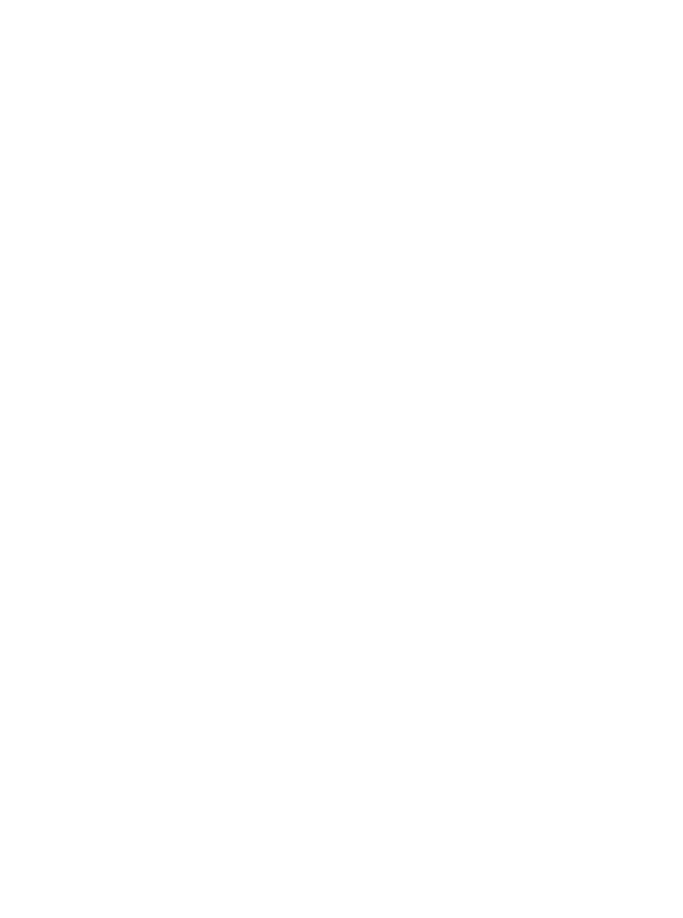
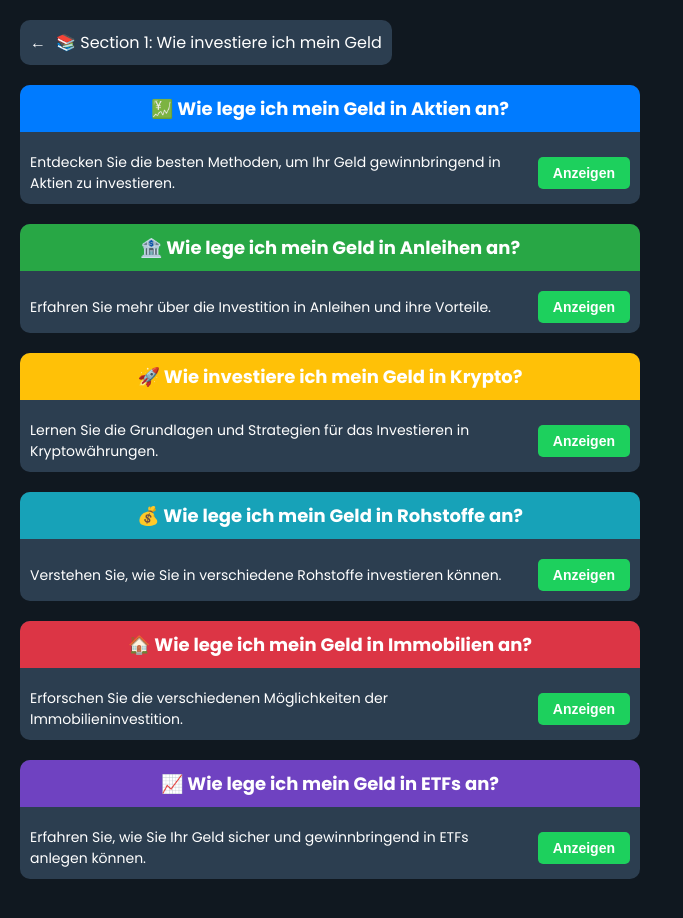
Before and after one commit to jugendInvestiert/jugendInvestiert.github.io, a plain HTML site: page section1.html in a window 1280 px wide. Shown: the whole page, without its empty margins (0-683 px from the left). Before the commit the page ends 800 px from the top, so only its background shows below. Drawn offline with Linux system fonts and the light colour scheme.

Commit message:
design update

```diff
--- a/course1.html
+++ b/course1.html
@@ -3,45 +3,126 @@
 <head>
     <meta charset="UTF-8">
     <meta name="viewport" content="width=device-width, initial-scale=1.0">
-    <title>Finanzwissen für die Jugend</title>
-    <link rel="stylesheet" href="styles.css">
+    <title>JugendInvestiert Courses</title>
+    <link href="https://fonts.googleapis.com/css2?family=Poppins:wght@400;700&display=swap" rel="stylesheet">
+    <style>
+        body {
+            font-family: 'Poppins', Arial, sans-serif;
+            margin: 0;
+            padding: 0;
+            background-color: #101820;
+            color: white;
+            overflow-x: hidden; /* Prevent horizontal scroll */
+        }
+        .navbar {
+            position: fixed;
+            top: 0;
+            left: 0;
+            width: 100%;
+            background-color: #333;
+            color: white;
+            display: flex;
+            justify-content: space-between;
+            align-items: center;
+            padding: 10px;
+            z-index: 1000; /* Make sure it stays on top */
+        }
+        .navbar .cross {
+            font-size: 1.5em;
+            cursor: pointer;
+        }
+        .navbar .cross:hover {
+            color: #00C4CC; /* Miami blue */
+        }
+        .scroll-bar-container {
+            position: fixed;
+            top: 0;
+            left: 0;
+            width: 100%;
+            height: 5px;
+            background-color: #444;
+            z-index: 1000; /* Make sure it stays on top */
+        }
+        .scroll-bar {
+            height: 100%;
+            width: 0%;
+            background-color: #1dd05d;
+            transition: width 0.2s;
+        }
+        body {
+            margin-top: 40px; /* Ensure content is below the navbar */
+        }
+        .content {
+            padding: 20px;
+            display: flex;
+            flex-direction: column;
+            align-items: flex-start;
+        }
+        #course-details {
+            padding: 20px;
+            background-color: #2C3E50;
+            border-radius: 10px;
+        }
+        .example {
+            background-color: #1B2631; /* Dark blue tone */
+            padding: 15px;
+            border-radius: 8px;
+            margin-top: 10px;
+        }
+    </style>
 </head>
 <body>
-    <main>
-        <section class="lessons">
-        <h2>Unsere Lektionen</h2>
-    <div class="wide-container">
-            <article>
-                <h1>Lektion 1: Wie lege ich mein Geld in Aktien an?</h1>
-                <p>Bei Investitionen bevorzugen wir langfristige, risikoarme Anlagen. Im Folgenden werden wir einige dieser Anlageklassen genauer betrachten</p>
-                <h2>A. Die Aktie</h2>
-                <p>Eine Aktie repräsentiert einen Anteil am Eigenkapital eines Unternehmens. Durch den Kauf von Aktien erwirbt man ein Stück des Unternehmens und wird damit zum Miteigentümer. Der Wert einer Aktie kann sich je nach der finanziellen Performance des Unternehmens sowie Angebot und Nachfrage ändern.</p>
-                <h3>Beispiel:</h3>
-                <img src="apple.jpg">
-                <p>Stellen Sie sich vor, Sie entscheiden sich, in Apple-Aktien zu investieren. Sie kaufen Aktien von Apple (AAPL) für 150 US-Dollar pro Aktie. Wenn der Preis der Apple-Aktie nach Ihrem Kauf steigt, sagen wir auf 200 US-Dollar pro Aktie, können Sie Ihre Aktien zu einem höheren Preis verkaufen und einen Gewinn von 50 US-Dollar pro Aktie erzielen.
-                    Wenn jedoch der Preis der Apple-Aktie nach Ihrem Kauf fällt, sagen wir auf 120 US-Dollar pro Aktie, und Sie entscheiden sich, Ihre Aktien zu diesem Preis zu verkaufen, würden Sie einen Verlust von 30 US-Dollar pro Aktie erleiden.
-                    Zusammenfassend: Beim Investieren in Apple-Aktien oder jede andere Aktie können Sie Geld verdienen, wenn der Aktienkurs steigt, indem Sie Ihre Aktien zu einem höheren Preis verkaufen. Wenn jedoch der Aktienkurs fällt, können Sie einen Verlust erleiden, wenn Sie Ihre Aktien zu einem niedrigeren Preis verkaufen als dem, den Sie dafür bezahlt haben.</p>
-                <h2>B. Diversifizieren</h2>
-                <p>Wie bereits gezeigt, kann das Investieren in nur eine Aktie riskant sein. Daher ist es ratsam, das Risiko zu streuen, indem man sein Kapital auf verschiedene Anlagen verteilt. Dies nennt man Diversifizierung. Durch die Diversifizierung kann man das Risiko mindern, da Verluste in einer Anlage durch Gewinne in anderen Anlagen ausgeglichen werden können. Auf diese Weise kann man sein Portfolio stabilisieren und langfristig erfolgreich sein.</p>
-                <h3>Hier spricht man von einem Aktion Portfolio</h3>
-                <img src="portfolio.jpg">
-                <p>Mit einem breit diversifizierten Aktienportfolio investieren wir nun in mehrere Aktien aus verschiedenen Branchen. Dadurch wird das Risiko gestreut, da Verluste in einer Branche durch Gewinne in anderen Branchen ausgeglichen werden können. Obwohl die potenziellen Gewinne möglicherweise nicht so hoch sind wie bei der Investition in eine einzelne Aktie, ist das Risiko insgesamt geringer. Es ist jedoch wichtig, Aktien aus verschiedenen Sektoren auszuwählen, um das Risiko weiter zu minimieren und langfristig stabile Renditen zu erzielen.</p>
-                <h3>Der Index</h3>
-                <p>Das Erstellen eines eigenen Aktienportfolios ist besonders für Anfänger eine Herausforderung da die richtigen Aktien auszuwählen und ein ausgewogenes Portfolio zusammenzustellen äußerst anspruchsvoll ist. Eine einfachere Option für Anfänger ist es, in einen Index zu investieren. Im grunde ist ein Index ein großes Aktion Portfolio was von anderen geleitet wird</p>
-                <h3>Beispiel: Der S&P500</h3>
-                <img src="sp500.jpg">
-                <p>Der <a href="https://en.wikipedia.org/wiki/S%26P_500">S&P 500</a> ist einer der bekanntesten Aktienindizes weltweit und gilt als Maßstab für die allgemeine Performance des US-Aktienmarktes. Er umfasst die 500 größten börsennotierten Unternehmen in den USA und spiegelt somit die Performance eines breiten Querschnitts der US-Wirtschaft wider.Ein Investment im S&P 500 bietet eine breite Diversifizierung und reduziert das Risiko im Vergleich zum Investieren in einzelne Aktien. Da der Index aus 500 Unternehmen besteht, gleichen sich einzelne Gewinne und Verluste aus, was zu einer insgesamt stabileren Performance führt.</p>
-                <p>Hier sind einige andere Beispiele für Aktienindizes:
 
-                    <li><b>Dow Jones Industrial Average (DJIA)</b>: Ein Index, der die Performance von 30 bedeutenden Industrieunternehmen in den USA verfolgt.</li>
-                    <li><b>NASDAQ Composite</b>: Ein Index, der die Performance aller Aktien an der NASDAQ-Börse widerspiegelt, darunter viele Technologieunternehmen.</li>
-                    <li><b>DAX</b>: Der wichtigste deutsche Aktienindex, der die Performance der 30 größten Unternehmen an der Frankfurter Wertpapierbörse widerspiegelt.</li>
-                    </p>
-            </article>
+    <div class="navbar">
+        <div class="cross" onclick="window.location.href='section1.html'">✖</div>
     </div>
-    </main>
-    <footer>
-        <p>&copy; 2024 JugendInvestiert. Alle Rechte vorbehalten.</p>
-    </footer>
+
+    <div class="scroll-bar-container">
+        <div class="scroll-bar" id="scroll-bar"></div>
+    </div>
+
+    <div id="course-details">
+        <div class="container">
+            <h2>Lektion 1: Wie lege ich mein Geld in Aktien an?</h2>
+            <p>Bei Investitionen bevorzugen wir langfristige, risikoarme Anlagen. Im Folgenden werden wir einige dieser Anlageklassen genauer betrachten:</p>
+            <h3>A. Die Aktie</h3>
+            <p>Eine Aktie repräsentiert einen Anteil am Eigenkapital eines Unternehmens. Durch den Kauf von Aktien erwirbt man ein Stück des Unternehmens und wird damit zum Miteigentümer. Der Wert einer Aktie kann sich je nach der finanziellen Performance des Unternehmens sowie Angebot und Nachfrage ändern.</p>
+            <div class="example">
+                <h4>Beispiel:</h4>
+                <p>Stellen Sie sich vor, Sie entscheiden sich, in Apple-Aktien zu investieren. Sie kaufen Aktien von Apple (AAPL) für 150 US-Dollar pro Aktie. Wenn der Preis der Apple-Aktie nach Ihrem Kauf steigt, sagen wir auf 200 US-Dollar pro Aktie, können Sie Ihre Aktien zu einem höheren Preis verkaufen und einen Gewinn von 50 US-Dollar pro Aktie erzielen. Wenn jedoch der Preis der Apple-Aktie nach Ihrem Kauf fällt, sagen wir auf 120 US-Dollar pro Aktie, und Sie entscheiden sich, Ihre Aktien zu diesem Preis zu verkaufen, würden Sie einen Verlust von 30 US-Dollar pro Aktie erleiden.</p>
+                <p>Zusammenfassend: Beim Investieren in Apple-Aktien oder jede andere Aktie können Sie Geld verdienen, wenn der Aktienkurs steigt, indem Sie Ihre Aktien zu einem höheren Preis verkaufen. Wenn jedoch der Aktienkurs fällt, können Sie einen Verlust erleiden, wenn Sie Ihre Aktien zu einem niedrigeren Preis verkaufen als dem, den Sie dafür bezahlt haben.</p>
+            </div>
+            <h3>B. Diversifizieren</h3>
+            <p>Wie bereits gezeigt, kann das Investieren in nur eine Aktie riskant sein. Daher ist es ratsam, das Risiko zu streuen, indem man sein Kapital auf verschiedene Anlagen verteilt. Dies nennt man Diversifizierung. Durch die Diversifizierung kann man das Risiko mindern, da Verluste in einer Anlage durch Gewinne in anderen Anlagen ausgeglichen werden können. Auf diese Weise kann man sein Portfolio stabilisieren und langfristig erfolgreich sein.</p>
+            <p>Hier spricht man von einem Aktion Portfolio.</p>
+            <p>Mit einem breit diversifizierten Aktienportfolio investieren wir nun in mehrere Aktien aus verschiedenen Branchen. Dadurch wird das Risiko gestreut, da Verluste in einer Branche durch Gewinne in anderen Branchen ausgeglichen werden können. Obwohl die potenziellen Gewinne möglicherweise nicht so hoch sind wie bei der Investition in eine einzelne Aktie, ist das Risiko insgesamt geringer. Es ist jedoch wichtig, Aktien aus verschiedenen Sektoren auszuwählen, um das Risiko weiter zu minimieren und langfristig stabile Renditen zu erzielen.</p>
+            <h3>Der Index</h3>
+            <p>Das Erstellen eines eigenen Aktienportfolios ist besonders für Anfänger eine Herausforderung, da die richtigen Aktien auszuwählen und ein ausgewogenes Portfolio zusammenzustellen äußerst anspruchsvoll ist. Eine einfachere Option für Anfänger ist es, in einen Index zu investieren. Im Grunde ist ein Index ein großes Aktion Portfolio was von anderen geleitet wird.</p>
+            <div class="example">
+                <h4>Beispiel: Der S&P500</h4>
+                <p>Der S&P 500 ist einer der bekanntesten Aktienindizes weltweit und gilt als Maßstab für die allgemeine Performance des US-Aktienmarktes. Er umfasst die 500 größten börsennotierten Unternehmen in den USA und spiegelt somit die Performance eines breiten Querschnitts der US-Wirtschaft wider. Ein Investment im S&P 500 bietet eine breite Diversifizierung und reduziert das Risiko im Vergleich zum Investieren in einzelne Aktien. Da der Index aus 500 Unternehmen besteht, gleichen sich einzelne Gewinne und Verluste aus, was zu einer insgesamt stabileren Performance führt.</p>
+            </div>
+            <p>Hier sind einige andere Beispiele für Aktienindizes:</p>
+            <ul>
+                <li>Dow Jones Industrial Average (DJIA): Ein Index, der die Performance von 30 bedeutenden Industrieunternehmen in den USA verfolgt.</li>
+                <li>NASDAQ Composite: Ein Index, der die Performance aller Aktien an der NASDAQ-Börse widerspiegelt, darunter viele Technologieunternehmen.</li>
+                <li>DAX: Der wichtigste deutsche Aktienindex, der die Performance der 30 größten Unternehmen an der Frankfurter Wertpapierbörse widerspiegelt.</li>
+            </ul>
+        </div>
+    </div>
+
+    <script>
+        function updateScrollBar() {
+            const scrollBar = document.getElementById('scroll-bar');
+            const scrollHeight = document.documentElement.scrollHeight;
+            const clientHeight = document.documentElement.clientHeight;
+            const scrollTop = window.scrollY;
+            const scrollPercent = (scrollTop / (scrollHeight - clientHeight)) * 100;
+            scrollBar.style.width = scrollPercent + '%';
+        }
+
+        window.addEventListener('scroll', updateScrollBar);
+        window.addEventListener('resize', updateScrollBar);
+    </script>
 </body>
 </html>
--- a/section1.html
+++ b/section1.html
@@ -0,0 +1,218 @@
+<!DOCTYPE html>
+<html lang="de">
+<head>
+    <meta charset="UTF-8">
+    <meta name="viewport" content="width=device-width, initial-scale=1.0">
+    <title>JugendInvestiert Courses</title>
+    <link href="https://fonts.googleapis.com/css2?family=Poppins:wght@400;700&display=swap" rel="stylesheet">
+    <style>
+        body {
+            font-family: 'Poppins', Arial, sans-serif;
+            margin: 0;
+            padding: 0;
+            background-color: #101820; /* Dark background color */
+            color: white;
+            overflow-x: hidden; /* Prevent horizontal scroll */
+        }
+
+        .content {
+            padding: 20px;
+            display: flex;
+            flex-direction: column;
+            align-items: flex-start;
+        }
+
+        .header {
+            display: flex;
+            align-items: center;
+            background-color: #2C3E50; /* Dark header color */
+            padding: 10px;
+            border-radius: 10px;
+            margin-bottom: 20px;
+        }
+
+        .arrow {
+            cursor: pointer;
+            margin-right: 10px;
+        }
+
+        .course {
+            background-color: #2C3E50; /* Dark course background color */
+            margin-bottom: 20px;
+            padding: 10px;
+            border-radius: 10px;
+            max-width: 600px; /* Reasonable max-width */
+            width: 100%;
+            position: relative;
+            display: flex;
+            flex-direction: column;
+            gap: 10px;
+            transition: transform 0.3s ease, box-shadow 0.3s ease;
+        }
+
+        .course:hover {
+            transform: translateY(-10px);
+            box-shadow: 0 8px 16px rgba(0, 0, 0, 0.3);
+        }
+
+        .banner {
+            padding: 10px 15px;
+            border-radius: 10px 10px 0 0;
+            color: white;
+            text-align: center;
+            font-size: 18px; /* Font size for banner */
+            font-weight: bold;
+            position: relative;
+            width: calc(100% + 20px); /* Ensure the banner width is the same as the course width */
+            margin: -10px -10px 10px -10px; /* Adjust margins to make it fit well */
+            box-sizing: border-box; /* Make sure padding is included in the width calculation */
+        }
+
+        .banner-1 {
+            background-color: #007bff; /* Vibrant blue */
+        }
+
+        .banner-2 {
+            background-color: #28a745; /* Vibrant green */
+        }
+
+        .banner-3 {
+            background-color: #ffc107; /* Vibrant yellow */
+        }
+
+        .banner-4 {
+            background-color: #17a2b8; /* Vibrant teal */
+        }
+
+        .banner-5 {
+            background-color: #dc3545; /* Vibrant red */
+        }
+
+        .banner-6 {
+            background-color: #6f42c1; /* Vibrant purple */
+        }
+
+        .course-content {
+            display: flex;
+            flex-direction: column;
+            gap: 10px;
+        }
+
+        .text-container {
+            display: flex;
+            justify-content: space-between; /* Ensure space between text and button */
+            align-items: center; /* Center items vertically */
+        }
+
+        .course p {
+            margin: 0;
+            font-size: 14px; /* Font size for text */
+            padding-right: 10px; /* Adjusted padding */
+            flex: 1; /* Allow text to take available space */
+        }
+
+        .button-container {
+            display: flex;
+            justify-content: flex-end; /* Align button to the right */
+        }
+
+        .action-button {
+            font-weight: bold; /* Make the button text bold */
+            color: white;
+            border: none;
+            padding: 8px 15px; /* Adjusted padding */
+            font-size: 14px; /* Font size for button */
+            cursor: pointer;
+            border-radius: 5px;
+            transition: background-color 0.3s ease, transform 0.3s ease;
+            margin-left: 10px; /* Space between text and button */
+        }
+
+        .anzeigen-button {
+            background-color: #1dd05d; /* Green for "Anzeigen" */
+        }
+
+        .minimieren-button {
+            background-color: red; /* Red for "Minimieren" */
+        }
+
+        .action-button:hover {
+            transform: scale(1.05);
+        }
+    </style>
+</head>
+<body>
+    <div class="content">
+        <div class="header">
+            <div class="arrow" onclick="location.href='lessons.html'">←</div>
+            <div>📚 Section 1: Wie investiere ich mein Geld</div>
+        </div>
+        <div class="course" id="course1">
+            <div class="banner banner-1">
+                💹 Wie lege ich mein Geld in Aktien an?
+            </div>
+            <div class="course-content">
+                <div class="text-container">
+                    <p>Entdecken Sie die besten Methoden, um Ihr Geld gewinnbringend in Aktien zu investieren.</p>
+                    <button class="action-button anzeigen-button" onclick="location.href='course1.html'">Anzeigen</button>
+                </div>
+            </div>
+        </div>
+        <div class="course" id="course2">
+            <div class="banner banner-2">
+                🏦 Wie lege ich mein Geld in Anleihen an?
+            </div>
+            <div class="course-content">
+                <div class="text-container">
+                    <p>Erfahren Sie mehr über die Investition in Anleihen und ihre Vorteile.</p>
+                    <button class="action-button anzeigen-button" onclick="location.href='course2.html'">Anzeigen</button>
+                </div>
+            </div>
+        </div>
+        <div class="course" id="course3">
+            <div class="banner banner-3">
+                🚀 Wie investiere ich mein Geld in Krypto?
+            </div>
+            <div class="course-content">
+                <div class="text-container">
+                    <p>Lernen Sie die Grundlagen und Strategien für das Investieren in Kryptowährungen.</p>
+                    <button class="action-button anzeigen-button" onclick="location.href='course3.html'">Anzeigen</button>
+                </div>
+            </div>
+        </div>
+        <div class="course" id="course4">
+            <div class="banner banner-4">
+                💰 Wie lege ich mein Geld in Rohstoffe an?
+            </div>
+            <div class="course-content">
+                <div class="text-container">
+                    <p>Verstehen Sie, wie Sie in verschiedene Rohstoffe investieren können.</p>
+                    <button class="action-button anzeigen-button" onclick="location.href='course4.html'">Anzeigen</button>
+                </div>
+            </div>
+        </div>
+        <div class="course" id="course5">
+            <div class="banner banner-5">
+                🏠 Wie lege ich mein Geld in Immobilien an?
+            </div>
+            <div class="course-content">
+                <div class="text-container">
+                    <p>Erforschen Sie die verschiedenen Möglichkeiten der Immobilieninvestition.</p>
+                    <button class="action-button anzeigen-button" onclick="location.href='course5.html'">Anzeigen</button>
+                </div>
+            </div>
+        </div>
+        <div class="course" id="course6">
+            <div class="banner banner-6">
+                📈 Wie lege ich mein Geld in ETFs an?
+            </div>
+            <div class="course-content">
+                <div class="text-container">
+                    <p>Erfahren Sie, wie Sie Ihr Geld sicher und gewinnbringend in ETFs anlegen können.</p>
+                    <button class="action-button anzeigen-button" onclick="location.href='course6.html'">Anzeigen</button>
+                </div>
+            </div>
+        </div>
+    </div>
+</body>
+</html>
```
Also changed, not shown: test.txt (added), 1 other file.
